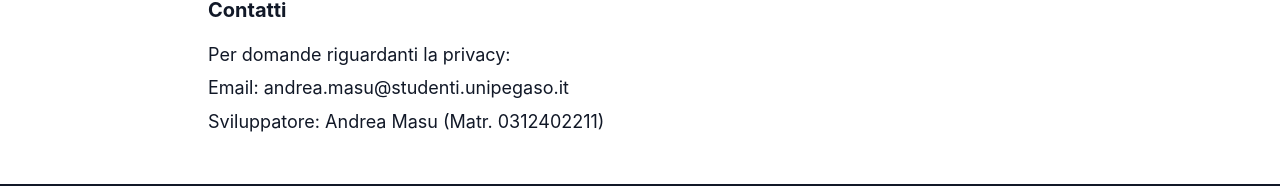
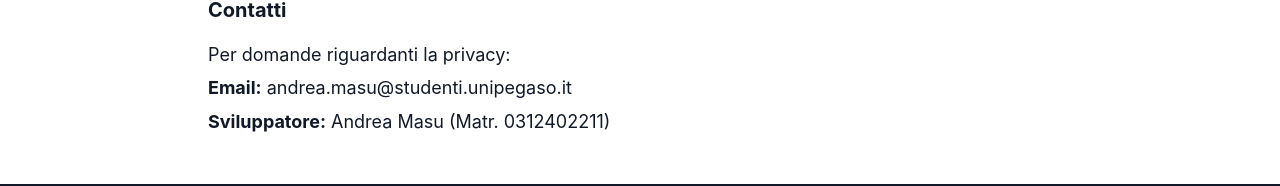
Before and after one commit to AndreaMasu98/nearbook-fe, an Angular app: page /privacy in a window 1280 px wide. Shown: the part 1768-1954 px from the top of the page. Built offline with nearby package versions, Linux system fonts and the light colour scheme; sample sign-in values are in the browser's storage.

Commit message:
style: fix style

```diff
--- a/src/app/pages/privacy/privacy.component.html
+++ b/src/app/pages/privacy/privacy.component.html
@@ -57,8 +57,8 @@
     <section class="pt-8 border-t border-gray-200">
       <h2 class="text-xl font-bold mb-4">Contatti</h2>
       <p>Per domande riguardanti la privacy:</p>
-      <p class="mt-1">Email: {{'andrea.masu@studenti.unipegaso.it'}} </p>
-      <p class="mt-1">Sviluppatore: Andrea Masu (Matr. 0312402211) </p>
+      <p class="mt-1"><b>Email:</b> {{'andrea.masu@studenti.unipegaso.it'}} </p>
+      <p class="mt-1"><b>Sviluppatore:</b> Andrea Masu (Matr. 0312402211) </p>
     </section>
   </div>
 </div>
```
